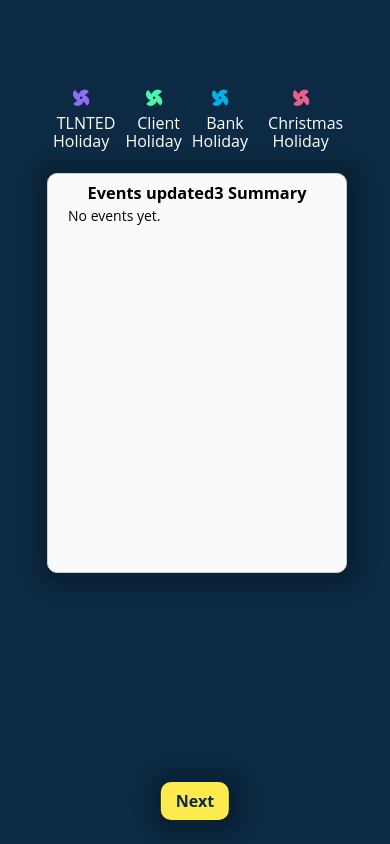
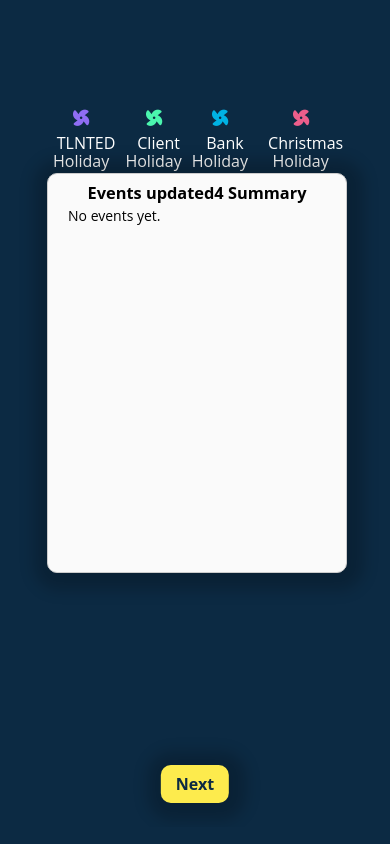
Before and after one commit to MoShaban21/tlnted-test, a plain HTML site: page calendarPage.html in a window 390 px wide. Shown: the part 717-1561 px from the top of the page. Drawn offline with Linux system fonts and the light colour scheme; a script that the page names is missing.

Commit message:
Add files via upload

```diff
--- a/calendarPage.html
+++ b/calendarPage.html
@@ -57,7 +57,7 @@
    </div>
   <!-- End Next button -->
   <div id="summary">
-    <h3>Events updated3 Summary</h3>
+    <h3>Events updated4 Summary</h3>
     <div id="summaryContent">No events yet.</div>
   </div>
 
--- a/css/calendarPage.css
+++ b/css/calendarPage.css
@@ -131,7 +131,7 @@ body {
         left:50%;
         transform: translateX(-50%);
         /* bottom: -550px; */
-        bottom: -85%;
+        bottom: -700px;
         width: 150px;
         height: 100px;
       z-index: 1;
@@ -140,7 +140,7 @@ body {
 }
 @media(min-width:360px) and (max-width:375px){
   .link{
-    bottom: -100%;
+    bottom: -750px;
   }
 }
 @media (max-width:768px){
@@ -166,7 +166,7 @@ body {
 }
 @media(max-width:768px){
     .color-key{
-        top:800px;
+        top:820px;
         width: fit-content;
     }
     .color-key .content-box{
@@ -370,7 +370,7 @@ body {
 }
 @media(min-width:360px) and (max-width:375px){
   #summary{
-    /* margin-top: 250px; */
+    margin-top: 80px;
   }
 
 }
```
